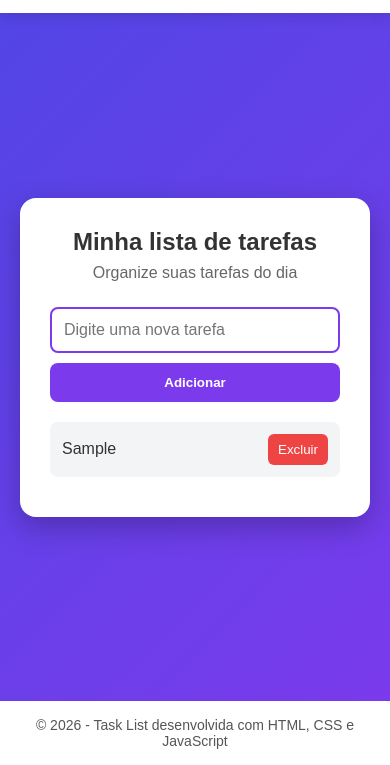
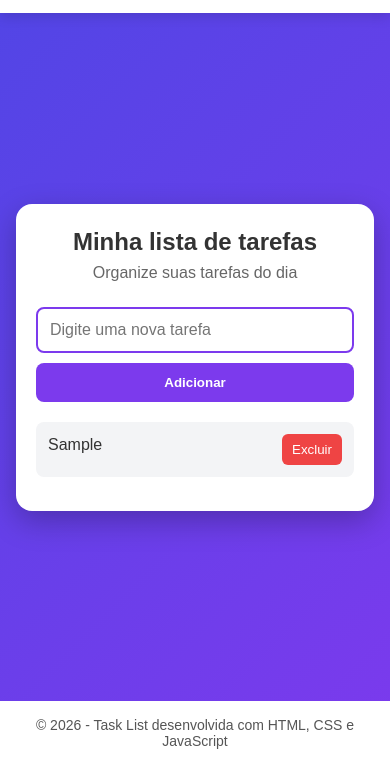
Before and after one commit to Renanzin-Macaco/gitflow-pratica-1, a plain HTML site: page index.html in a window 390 px wide. Both pictures are taken after typing "Sample" into the empty fields and a click on the button "Adicionar". Shown: the part 79-844 px from the top of the page. Drawn offline with Linux system fonts and the light colour scheme.

Commit message:
ajustes para release

```diff
--- a/index.html
+++ b/index.html
@@ -10,6 +10,7 @@
 
     <header class="cabecalho">
         <h1>Task List</h1>
+
         <nav>
             <a href="#tarefas">Minhas tarefas</a>
         </nav>
@@ -25,8 +26,16 @@
                     type="text"
                     id="taskInput"
                     placeholder="Digite uma nova tarefa"
+                    autocomplete="off"
+                    aria-label="Campo para adicionar tarefa"
                 >
-                <button id="addTaskBtn">Adicionar</button>
+
+                <button
+                    id="addTaskBtn"
+                    aria-label="Adicionar tarefa"
+                >
+                    Adicionar
+                </button>
             </div>
 
             <ul id="taskList"></ul>
@@ -38,5 +47,6 @@
     </footer>
 
     <script src="script.js"></script>
+
 </body>
 </html>
--- a/script.js
+++ b/script.js
@@ -4,7 +4,7 @@ const taskList = document.getElementById("taskList");
 
 addTaskBtn.addEventListener("click", adicionarTarefa);
 
-taskInput.addEventListener("keypress", function(event) {
+taskInput.addEventListener("keydown", (event) => {
     if (event.key === "Enter") {
         adicionarTarefa();
     }
@@ -13,26 +13,26 @@ taskInput.addEventListener("keypress", function(event) {
 function adicionarTarefa() {
     const textoTarefa = taskInput.value.trim();
 
-    if (textoTarefa === "") {
+    if (!textoTarefa) {
         alert("Digite uma tarefa antes de adicionar.");
         return;
     }
 
     const li = document.createElement("li");
-    li.classList.add("task-item");
+    li.className = "task-item";
 
     const span = document.createElement("span");
     span.textContent = textoTarefa;
 
-    span.addEventListener("click", function() {
+    span.addEventListener("click", () => {
         li.classList.toggle("concluida");
     });
 
     const deleteBtn = document.createElement("button");
     deleteBtn.textContent = "Excluir";
-    deleteBtn.classList.add("delete-btn");
+    deleteBtn.className = "delete-btn";
 
-    deleteBtn.addEventListener("click", function() {
+    deleteBtn.addEventListener("click", () => {
         li.remove();
     });
 
--- a/style.css
+++ b/style.css
@@ -4,18 +4,34 @@
     box-sizing: border-box;
 }
 
+:root {
+    --primary: #7c3aed;
+    --primary-dark: #5b21b6;
+    --secondary: #4f46e5;
+    --danger: #ef4444;
+    --danger-dark: #b91c1c;
+    --white: #ffffff;
+    --gray-light: #f3f4f6;
+    --gray: #666666;
+    --gray-dark: #333333;
+    --border: #dddddd;
+}
+
 body {
     font-family: Arial, Helvetica, sans-serif;
-    background: linear-gradient(135deg, #4f46e5, #7c3aed);
+    background: linear-gradient(135deg, var(--secondary), var(--primary));
     min-height: 100vh;
     display: flex;
     flex-direction: column;
+    color: var(--gray-dark);
 }
+
+/* HEADER */
 
 .cabecalho {
     width: 100%;
     padding: 20px 40px;
-    background-color: #ffffff;
+    background-color: var(--white);
     display: flex;
     justify-content: space-between;
     align-items: center;
@@ -23,19 +39,22 @@ body {
 }
 
 .cabecalho h1 {
-    color: #4f46e5;
+    color: var(--secondary);
     font-size: 28px;
 }
 
 .cabecalho nav a {
-    color: #333333;
+    color: var(--gray-dark);
     text-decoration: none;
     font-weight: bold;
+    transition: color 0.2s ease;
 }
 
 .cabecalho nav a:hover {
-    color: #7c3aed;
+    color: var(--primary);
 }
+
+/* MAIN */
 
 .container {
     width: 100%;
@@ -49,7 +68,7 @@ body {
 
 .task-box {
     width: 100%;
-    background-color: #ffffff;
+    background-color: var(--white);
     padding: 30px;
     border-radius: 16px;
     box-shadow: 0 10px 30px rgba(0, 0, 0, 0.25);
@@ -57,15 +76,16 @@ body {
 
 .task-box h2 {
     text-align: center;
-    color: #333333;
     margin-bottom: 8px;
 }
 
 .task-box p {
     text-align: center;
-    color: #666666;
+    color: var(--gray);
     margin-bottom: 25px;
 }
+
+/* INPUT AREA */
 
 .input-area {
     display: flex;
@@ -75,30 +95,39 @@ body {
 
 .input-area input {
     flex: 1;
+    min-width: 0;
     padding: 12px;
-    border: 2px solid #dddddd;
+    border: 2px solid var(--border);
     border-radius: 8px;
     font-size: 16px;
     outline: none;
+    transition: border-color 0.2s ease;
 }
 
 .input-area input:focus {
-    border-color: #7c3aed;
+    border-color: var(--primary);
 }
 
 .input-area button {
     padding: 12px 16px;
     border: none;
-    background-color: #7c3aed;
-    color: white;
+    background-color: var(--primary);
+    color: var(--white);
     border-radius: 8px;
     cursor: pointer;
     font-weight: bold;
+    transition: background-color 0.2s ease, transform 0.1s ease;
 }
 
 .input-area button:hover {
-    background-color: #5b21b6;
+    background-color: var(--primary-dark);
 }
+
+.input-area button:active {
+    transform: scale(0.98);
+}
+
+/* LISTA */
 
 #taskList {
     list-style: none;
@@ -108,15 +137,18 @@ body {
     display: flex;
     justify-content: space-between;
     align-items: center;
-    background-color: #f3f4f6;
+    gap: 12px;
+    background-color: var(--gray-light);
     padding: 12px;
     border-radius: 8px;
     margin-bottom: 10px;
 }
 
 .task-item span {
-    color: #333333;
+    flex: 1;
+    word-break: break-word;
     cursor: pointer;
+    line-height: 1.4;
 }
 
 .task-item.concluida span {
@@ -124,33 +156,51 @@ body {
     color: #888888;
 }
 
+/* BOTÃO EXCLUIR */
+
 .delete-btn {
-    background-color: #ef4444;
-    color: white;
     border: none;
+    background-color: var(--danger);
+    color: var(--white);
     padding: 8px 10px;
     border-radius: 6px;
     cursor: pointer;
+    transition: background-color 0.2s ease;
+    flex-shrink: 0;
 }
 
 .delete-btn:hover {
-    background-color: #b91c1c;
+    background-color: var(--danger-dark);
 }
+
+/* FOOTER */
 
 .rodape {
     width: 100%;
     padding: 16px;
     text-align: center;
-    background-color: #ffffff;
+    background-color: var(--white);
     color: #555555;
     font-size: 14px;
 }
 
+/* RESPONSIVIDADE */
+
 @media (max-width: 600px) {
+
     .cabecalho {
         flex-direction: column;
         gap: 10px;
         padding: 16px;
+        text-align: center;
+    }
+
+    .container {
+        padding: 20px 16px;
+    }
+
+    .task-box {
+        padding: 24px 20px;
     }
 
     .input-area {
@@ -160,4 +210,8 @@ body {
     .input-area button {
         width: 100%;
     }
+
+    .task-item {
+        align-items: flex-start;
+    }
 }
```
